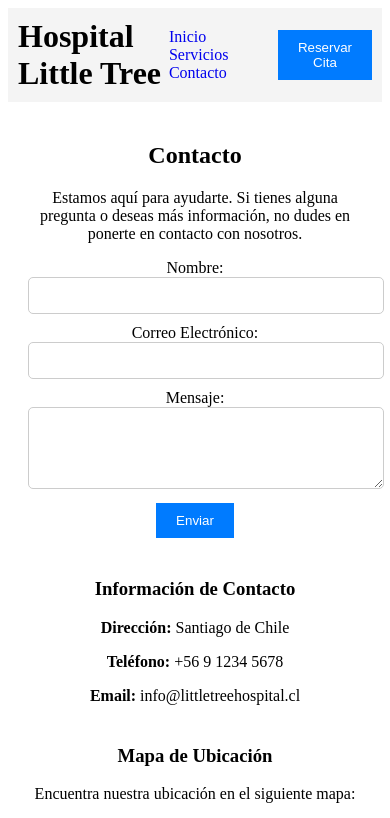
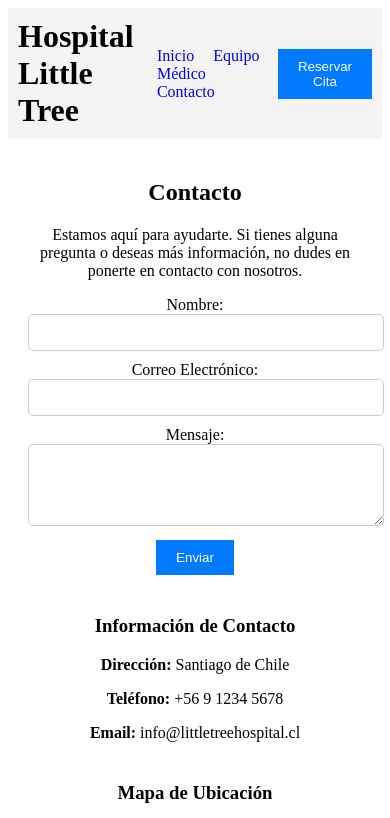
Before and after one commit to javiamallen/HospitalLT, a plain HTML site: page contacto.html in a window 390 px wide. Shown: the top 818 px of the page. Drawn offline with Linux system fonts and the light colour scheme; grey boxes are pictures that could not be loaded.

Commit message:
M2E2 SASS Modulos y Responsive

```diff
--- a/contacto.html
+++ b/contacto.html
@@ -13,7 +13,7 @@
       <h1 style="margin: 0;">Hospital Little Tree</h1>
       <nav>
         <a href="index.html" style="margin-right: 15px; text-decoration: none;">Inicio</a>
-        <a href="EquipoMedico.html" style="margin-right: 15px; text-decoration: none;">Servicios</a>
+        <a href="EquipoMedico.html" style="margin-right: 15px; text-decoration: none;">Equipo Médico</a>
         <a href="contacto.html" style="text-decoration: none;">Contacto</a>
       </nav>
       <button style="padding: 10px 20px; background-color: #007bff; color: #fff; border: none; cursor: pointer;">Reservar Cita</button>
```
Also changed, not shown: scss/styles.css (added), scss/styles.scss (added), 1 other file.
